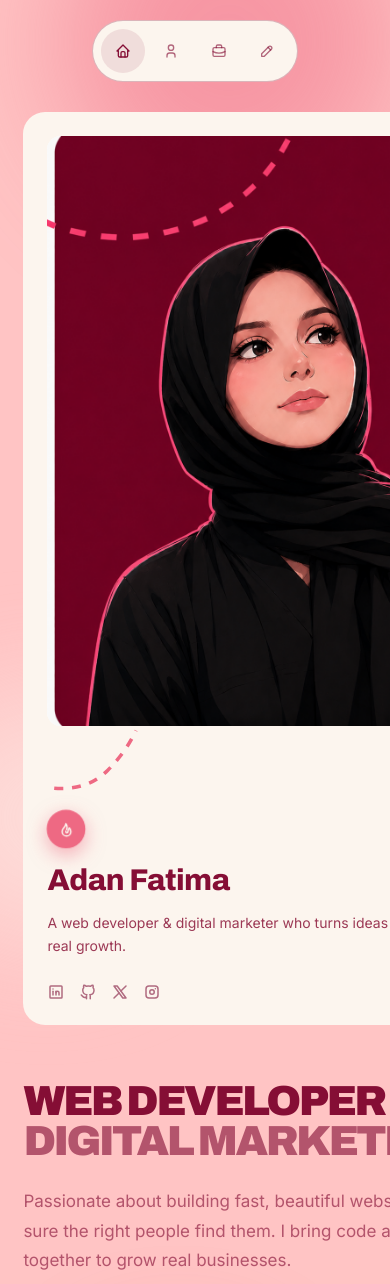
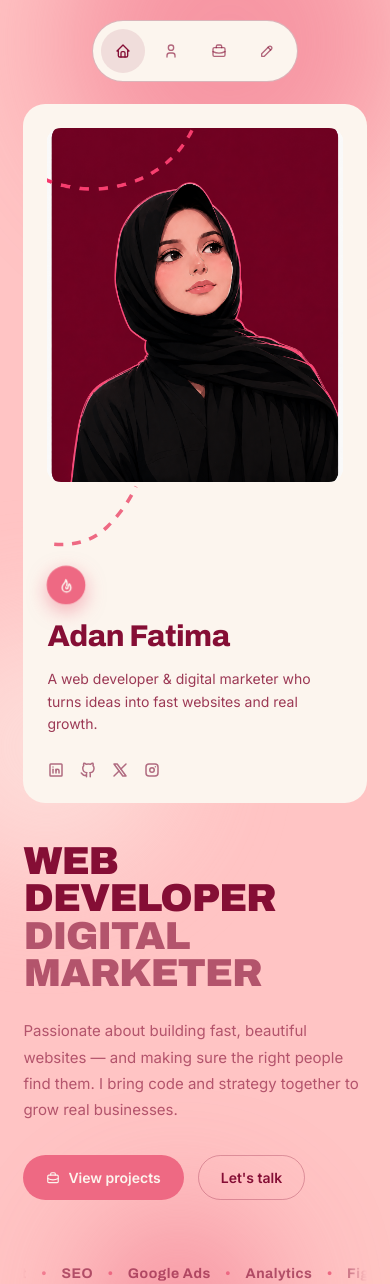
Before and after one commit to adanfatimase/Adan-portfolio, a plain HTML site: page index.html in a window 390 px wide. Shown: the top 1284 px of the page. Drawn offline with Linux system fonts and the light colour scheme.

Commit message:
Updated portfolio

```diff
--- a/index.html
+++ b/index.html
@@ -109,7 +109,6 @@
     gap: 3.5rem; align-items: center; padding-top: 7rem;
     overflow: hidden;
   }
-  @media (max-width: 980px) { .hero { grid-template-columns: 1fr; } }
   .blob {
     position: absolute;
     border-radius: 50%;
@@ -231,6 +230,34 @@
   @keyframes marqueeScroll {
     from { transform: translateX(0); }
     to { transform: translateX(-50%); }
+  }
+
+  /* ---------- HERO RESPONSIVE FIX ---------- */
+  .id-card,
+  .hero-content { min-width: 0; }
+
+  @media (max-width: 980px) {
+    .hero {
+      grid-template-columns: minmax(0, 1fr);
+      gap: 2.5rem;
+      min-height: auto;
+    }
+    .id-card {
+      width: 100%;
+      max-width: 420px;
+      margin: 0 auto;
+    }
+    .hero-marquee { max-width: 100%; }
+  }
+
+  @media (max-width: 600px) {
+    .hero { padding-top: 6.5rem; }
+    .hero-headline {
+      font-size: clamp(30px, 10vw, 48px);
+      letter-spacing: -1px;
+    }
+    .hero-desc { font-size: 15px; }
+    .btn { padding: 13px 22px; }
   }
 
   /* ---------- SECTION LABELS ---------- */
```
Also changed, not shown: 1 other file.
